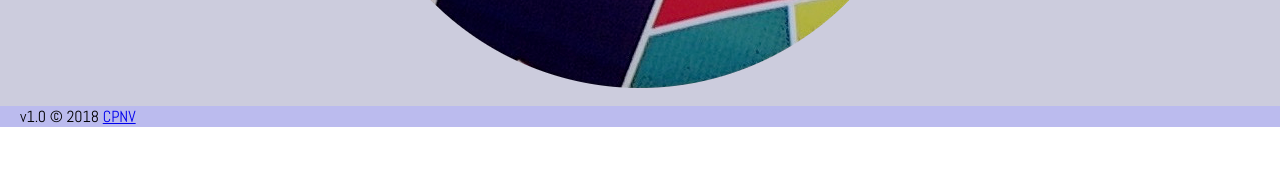
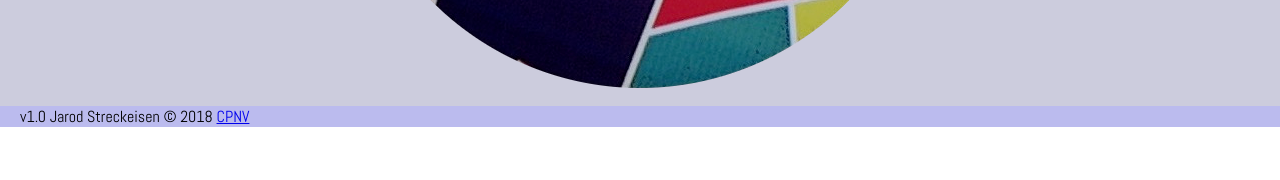
Before and after one commit to XCarrel/LineUp, a PHP site: page /index.php in a window 1280 px wide. Shown: the part 620-800 px from the top of the page. Run offline with PHP 8.4, Linux system fonts and the light colour scheme; some libraries are stand-ins or nearby versions.

Commit message:
Final push before exam

```diff
--- a/documentroot/index.php
+++ b/documentroot/index.php
@@ -12,7 +12,7 @@ require_once "sources/unittest/UnitTests.php";
 UnitTests::testPersistableOnArtist();
 
 //*/
-$appVersion = "v1.0";
+$appVersion = "v1.0 Jarod Streckeisen";
 
 $page = isset($_GET["page"]) ? $_GET["page"] : "home";
 
```
Also changed, not shown: 1 other file.
